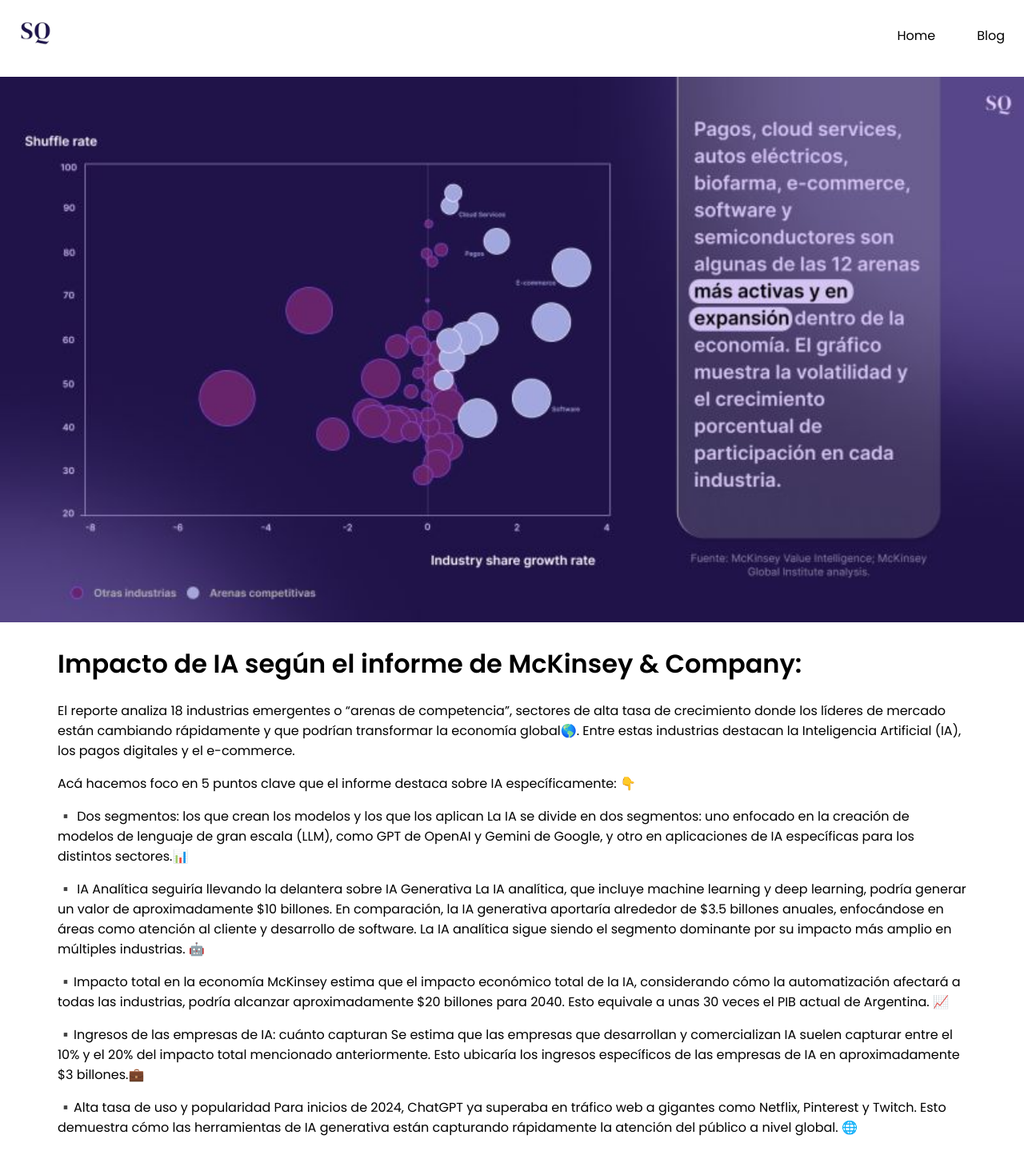
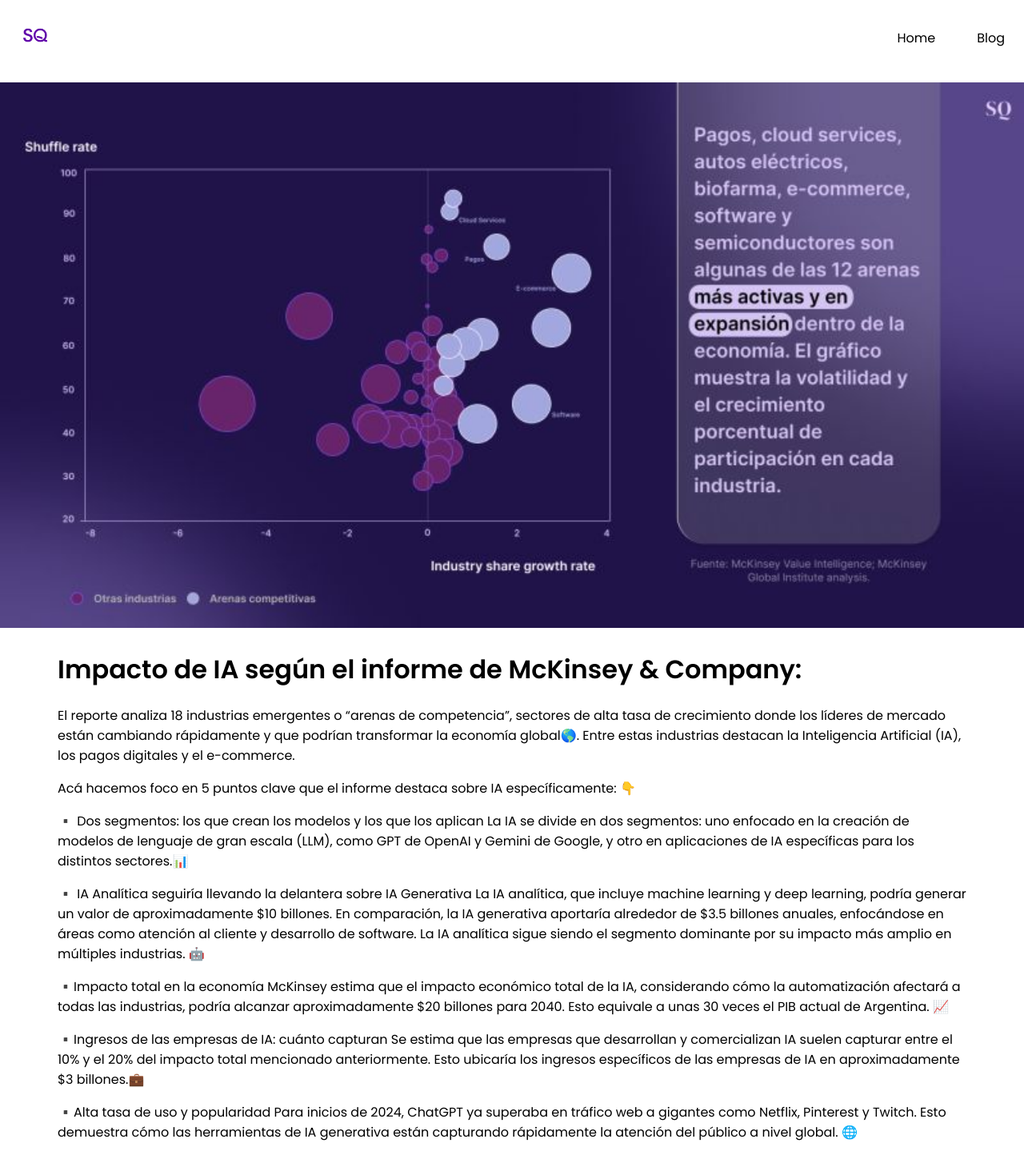
Before and after one commit to squadralabs/squadralabs.github.io, a Jekyll site: the page built from _posts/2024-12-03-impacto-de-ai.md, in a window 1280 px wide. Shown: the whole page at 80% size. Built offline with Jekyll 4.4.1, drawn with Linux system fonts in a browser that asks for light colours.

Commit message:
update logo icons

```diff
--- a/_includes/header.html
+++ b/_includes/header.html
@@ -3,7 +3,7 @@
     <div class="navbar-brand">
       <a href="https://squadralabs.com">
         <img
-          src="{{ '/assets/img/sq/sq_purpura_fondo_blanco.webp' | relative_url }}"
+          src="{{ '/assets/img/sq/favicon.ico' | relative_url }}"
           width="50"
           height="auto"
           alt="Squadra Labs"
```
Also changed, not shown: assets/img/sq/favicon.ico, assets/img/sq/old/favicon.ico (added), assets/img/sq/old/isologo.webp (renamed from assets/img/sq/isologo.webp), assets/img/sq/old/sq_purpura_fondo_blanco.webp (renamed from assets/img/sq/sq_purpura_fondo_blanco.webp).
